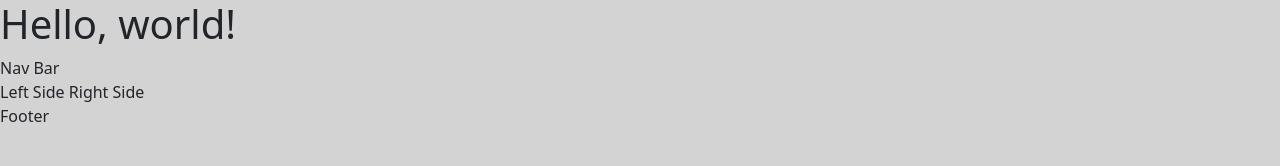
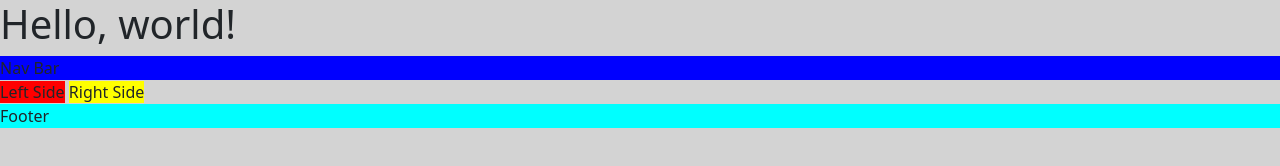
Before and after one commit to tborba1/collab-practice, a plain HTML site: page index.html in a window 1280 px wide. Drawn offline with nearby package versions, Linux system fonts and the light colour scheme.

Commit message:
New Styles

```diff
--- a/css/style.css
+++ b/css/style.css
@@ -1,3 +1,19 @@
 body {
     background-color: lightgray;
 }
+
+nav {
+    background-color: blue;
+}
+
+left {
+  background-color: red;
+}
+
+right {
+    background-color: yellow;
+}
+
+footer {
+    background-color: aqua;
+}
```
